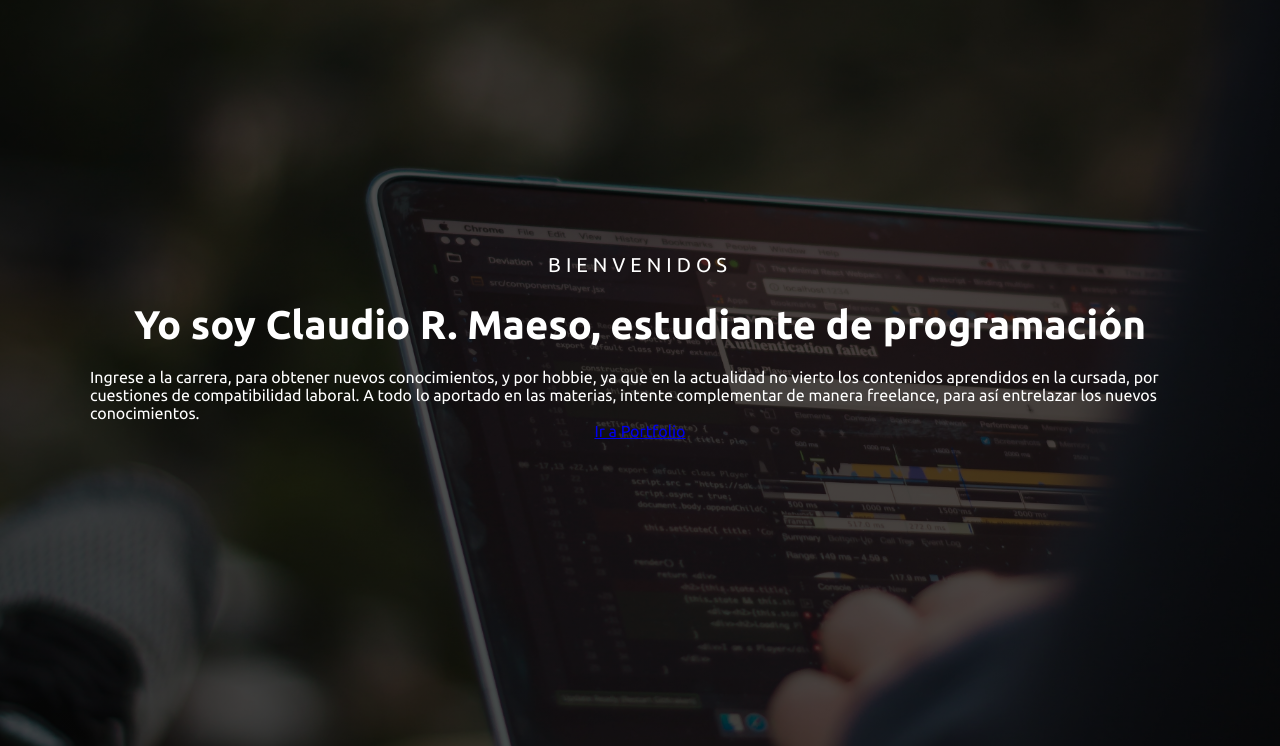
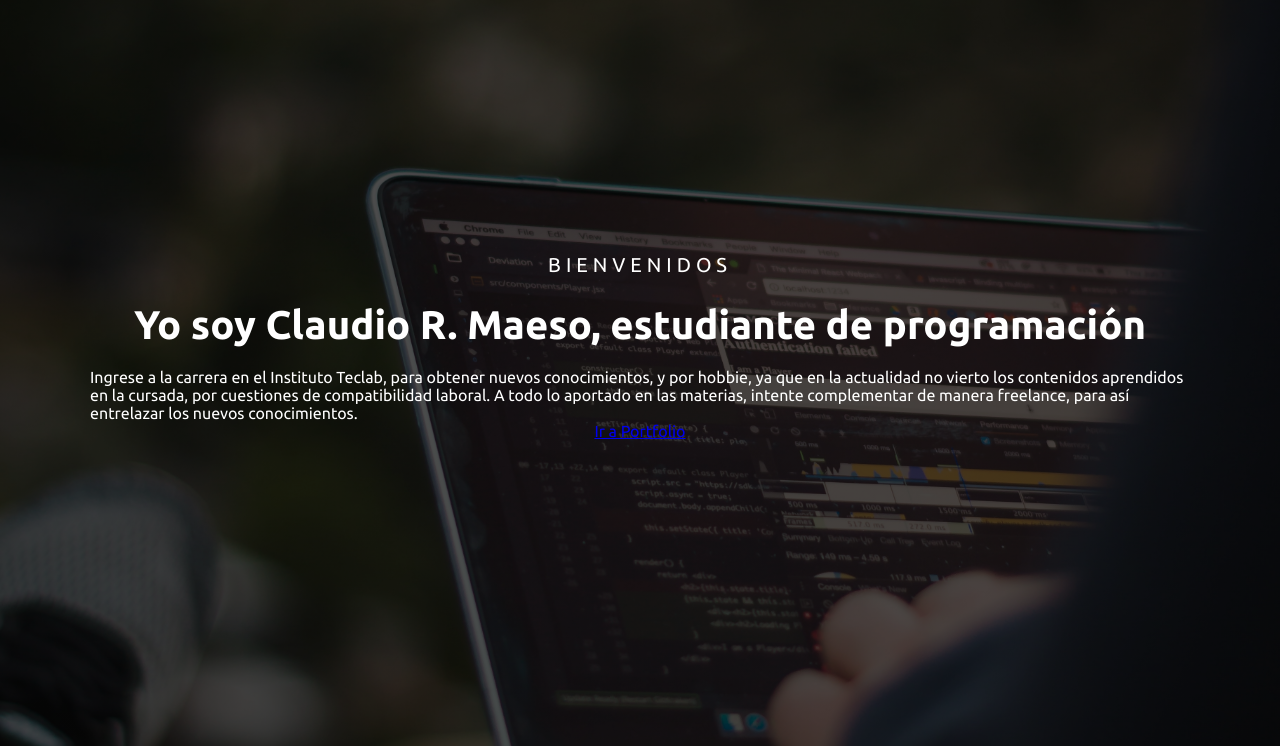
Before and after one commit to Muralito9/Proyecto-PP-Teclab, a plain HTML site: page index.html in a window 1280 px wide. Shown: the part 54-800 px from the top of the page. Drawn offline with Linux system fonts and the light colour scheme.

```diff
--- a/index.html
+++ b/index.html
@@ -43,7 +43,7 @@
             <div class="presentacion">
                 <p class="bienvenida">Bienvenidos</p>
                 <h2>Yo soy <span>Claudio R. Maeso</span>, estudiante de programación</h2>
-                    <p class="descripcion">Ingrese a la carrera, para obtener nuevos conocimientos,
+                    <p class="descripcion">Ingrese a la carrera en el Instituto Teclab, para obtener nuevos conocimientos,
                         y por hobbie, ya que en la actualidad no vierto los contenidos aprendidos en
                         la cursada, por cuestiones de compatibilidad laboral. A todo lo aportado en las
                         materias, intente complementar de manera freelance, para así entrelazar los nuevos
```
